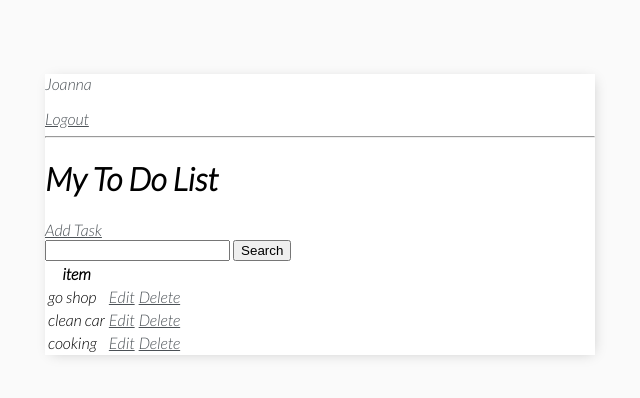
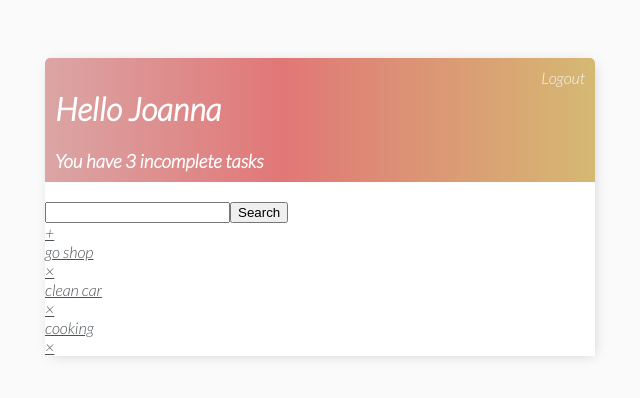
Before and after one commit to JoannaAdermark1/My_django_project, a Django app: page / in a window 1280 px wide. Shown: the top 398 px of the page, without its empty margins (320-960 px from the left). Run offline with Django 4.2, Linux system fonts and the light colour scheme; a user stored in the database is signed in; data comes from the database, SQL or seed files in the repository.

Commit message:
style task_list.html

```diff
--- a/base/templates/base/main.html
+++ b/base/templates/base/main.html
@@ -37,17 +37,26 @@
             color: #4b5156
         }
 
-
-
-
-
-
         .container {
             max-width: 550px;
             margin: auto;
             background-color: #fff;
             -webkit-box-shadow: 2px 2px 13px -4px rgba(0, 0, 0, 0.21);
             box-shadow: 2px 2px 13px -4px rgba(0, 0, 0, 0.21);
+        }
+
+        .header-bar {
+            display: flex;
+            justify-content: space-between;
+            color: #fff;
+            padding: 10px;
+            border-radius: 5px 5px 0 0;
+            background: linear-gradient(90deg, #dba5a5 0%, #e17777 43%, #d5b972 100%);
+        }
+
+        .header-bar a {
+            color: rgb(247, 247, 247);
+            text-decoration: none;
         }
 
 
--- a/base/templates/base/task_list.html
+++ b/base/templates/base/task_list.html
@@ -1,39 +1,51 @@
 {% extends 'base/main.html' %}
 {% block content %}
 
+<div class="header-bar">
+  <div>
+      <h1>Hello {{request.user|title}}</h1>
+      <h3 style="margin:0">You have <i>{{count}}</i> incomplete task{{ count|pluralize:"s" }}</h3>
+  </div>
+
 {% if request.user.is_authenticated %}
-  <p>{{ request.user }}</p>
   <a href="{% url 'logout' %}">Logout</a>
 {% else %}
   <a href="{% url 'login' %}">Login</a>
 {% endif %}
+</div>
 
-<hr>
-<h1>My To Do List</h1>
 
-<a href="{% url 'task-create' %}">Add Task</a>
+<div id="search-add-wrapper">
+  <form method="GET" style="margin-top: 20px;display: flex;">
+      <input type='text' name='search-area' value="{{search_input}}">
+      <input class="button" type="submit" value='Search'>
+  </form>
+  <a id="add-link" href="{% url 'task-create' %}">&#x2b;</a>
+</div>
 
-<form method="GET">
-  <input type='text' name='search-area' value="{{search_input}}">
-  <input class="button" type="submit" value='Search'>
 
-</form>
+<div class="task-items-wrapper">
+  {% for task in tasks %}
+  <div class="task-wrapper">
+      {% if task.complete %}
+      <div class="task-title">
+          <div class="task-complete-icon"></div>
+          <i><s><a href="{% url 'task-update' task.id %}">{{task}}</a></s></i>
+      </div>
+      <a class="delete-link" href="{% url 'task-delete' task.id %}">&#215;</a>
+      {% else %}
+      <div class="task-title">
+          <div class="task-incomplete-icon"></div>
+          <a href="{% url 'task-update' task.id %}">{{task}}</a>
+      </div>
+      <a class="delete-link" href="{% url 'task-delete' task.id %}">&#215;</a>
+      {% endif %}
+  </div>
 
-<table>
-    <tr>
-        <th>item</th>
-        <th></th>
-        <th></th>
-    </tr>
-    {% for task in tasks %}
-    <tr>
-        <td>{{task.title}}</td>
-        <td><a href="{% url 'task-update' task.id %}">Edit</a></td>
-        <td><a href="{% url 'task-delete' task.id %}">Delete</a></td>
-    </tr>
-    {% empty %}
-    <h3>No items in list</h3>
-    {% endfor %}
-</table>
+
+  {% empty %}
+  <h3>No items in list</h3>
+  {% endfor %}
+</div>
 
 {% endblock content %}
```
